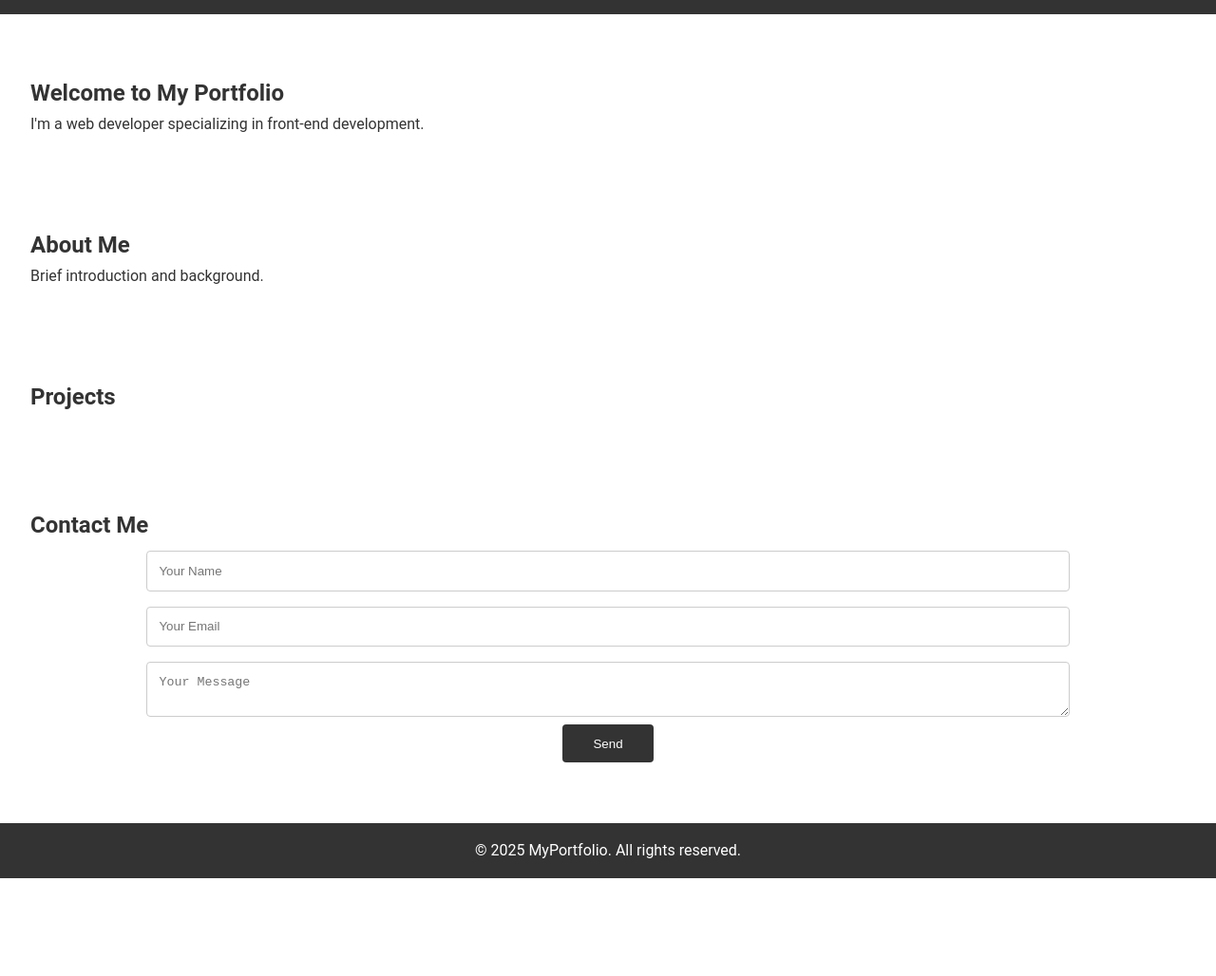
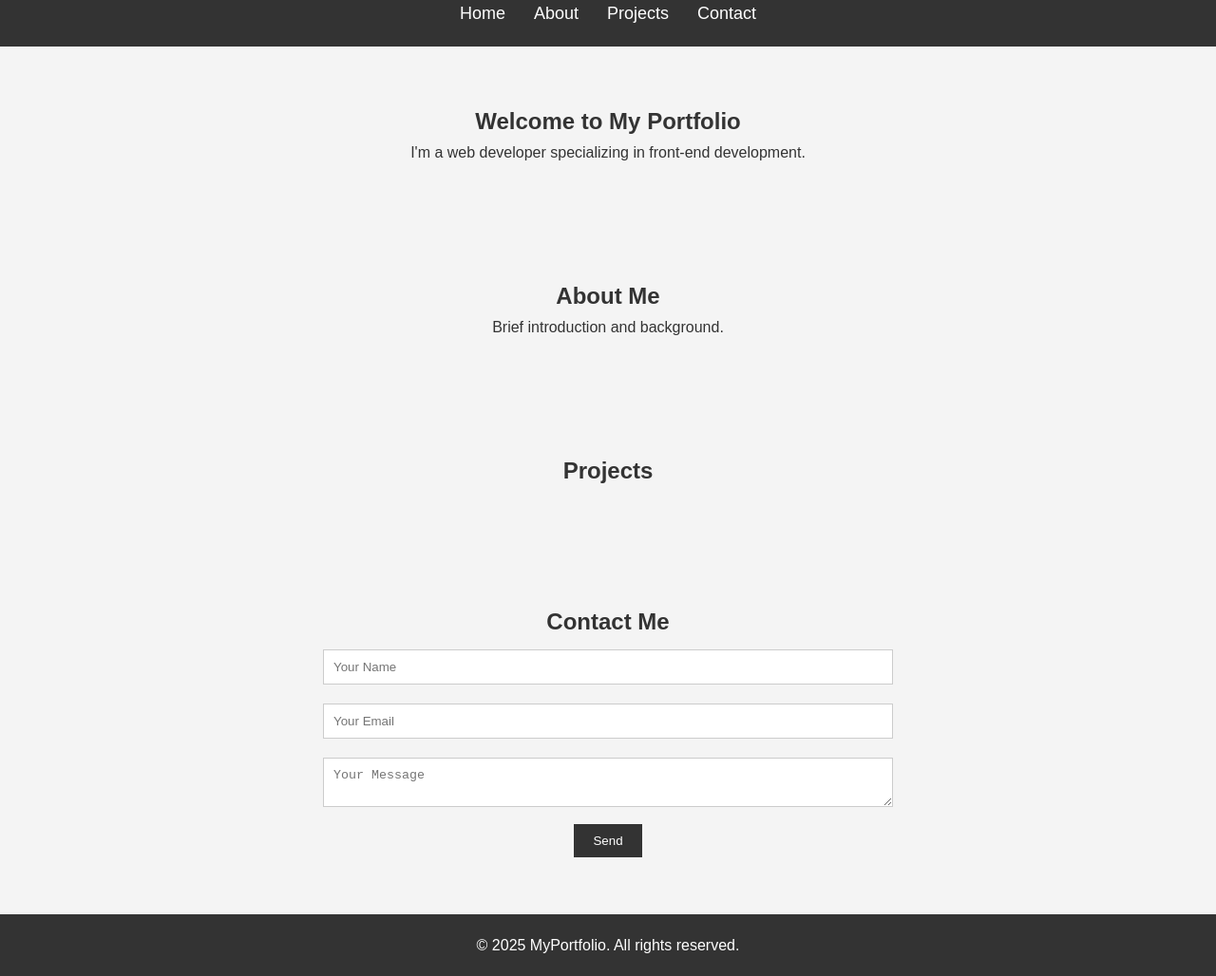
Before and after one commit to abhishek-c-7/PORTFOLIO, a plain HTML site: page index.html in a window 1280 px wide. Shown: the part 68-1096 px from the top of the page at 95% size. Before the commit the page ends 993 px from the top, so only its background shows below. Drawn offline with Linux system fonts and the light colour scheme.

Commit message:
Update style.css

```diff
--- a/style.css
+++ b/style.css
@@ -1,4 +1,4 @@
-/* Reset some default styles */
+/* Reset and base styles */
 * {
   margin: 0;
   padding: 0;
@@ -6,101 +6,86 @@
 }
 
 body {
-  font-family: 'Roboto', sans-serif;
+  font-family: Arial, sans-serif;
   line-height: 1.6;
+  background-color: #f4f4f4;
   color: #333;
 }
 
+/* Header and navigation */
 header {
-  background: #333;
-  color: white;
-  padding: 1rem 0;
+  background-color: #333;
+  padding: 20px 0;
 }
 
-nav ul {
-  list-style: none;
+.logo {
+  color: #fff;
+  font-size: 24px;
   text-align: center;
 }
 
-nav ul li {
-  display: inline;
+.nav-links {
+  list-style: none;
+  display: flex;
+  justify-content: center;
+  margin-top: 10px;
+}
+
+.nav-links li {
   margin: 0 15px;
 }
 
-nav ul li a {
-  color: white;
+.nav-links a {
+  color: #fff;
   text-decoration: none;
-  font-weight: bold;
+  font-size: 18px;
 }
 
+/* Sections */
 section {
-  padding: 2rem;
-  margin: 2rem 0;
-}
-
-.hero {
-  text-align: center;
-  background: #f4f4f4;
-  padding: 5rem 0;
-}
-
-.hero h1 {
-  font-size: 3rem;
-  margin-bottom: 1rem;
-}
-
-.hero p {
-  font-size: 1.5rem;
-}
-
-.project-list {
-  display: flex;
-  justify-content: space-around;
-  flex-wrap: wrap;
-}
-
-.project {
-  width: 30%;
-  margin-bottom: 2rem;
+  padding: 60px 20px;
   text-align: center;
 }
 
-.project img {
-  width: 100%;
-  height: auto;
-  border-radius: 8px;
+#projects .project-list {
+  display: flex;
+  flex-wrap: wrap;
+  justify-content: center;
 }
 
-form {
-  display: flex;
-  flex-direction: column;
-  align-items: center;
+.project-list .project-item {
+  background-color: #fff;
+  margin: 15px;
+  padding: 20px;
+  width: 300px;
+  box-shadow: 0 2px 5px rgba(0,0,0,0.1);
 }
 
-form input, form textarea {
-  width: 80%;
-  padding: 0.8rem;
-  margin: 0.5rem 0;
-  border: 1px solid #ccc;
-  border-radius: 4px;
+/* Contact form */
+#contact-form {
+  max-width: 600px;
+  margin: 0 auto;
 }
 
-form button {
-  padding: 0.8rem 2rem;
-  background: #333;
-  color: white;
-  border: none;
-  border-radius: 4px;
-  cursor: pointer;
+#contact-form input,
+#contact-form textarea {
+  width: 100%;
+  padding: 10px;
+  margin: 10px 0;
+  border: 1px solid #ccc;
 }
 
-form button:hover {
-  background: #555;
+#contact-form button {
+  padding: 10px 20px;
+  background-color: #333;
+  color: #fff;
+  border: none;
 }
 
+/* Footer */
 footer {
+  background-color: #333;
+  color: #fff;
   text-align: center;
-  padding: 1rem;
-  background: #333;
-  color: white;
+  padding: 20px 0;
 }
```
